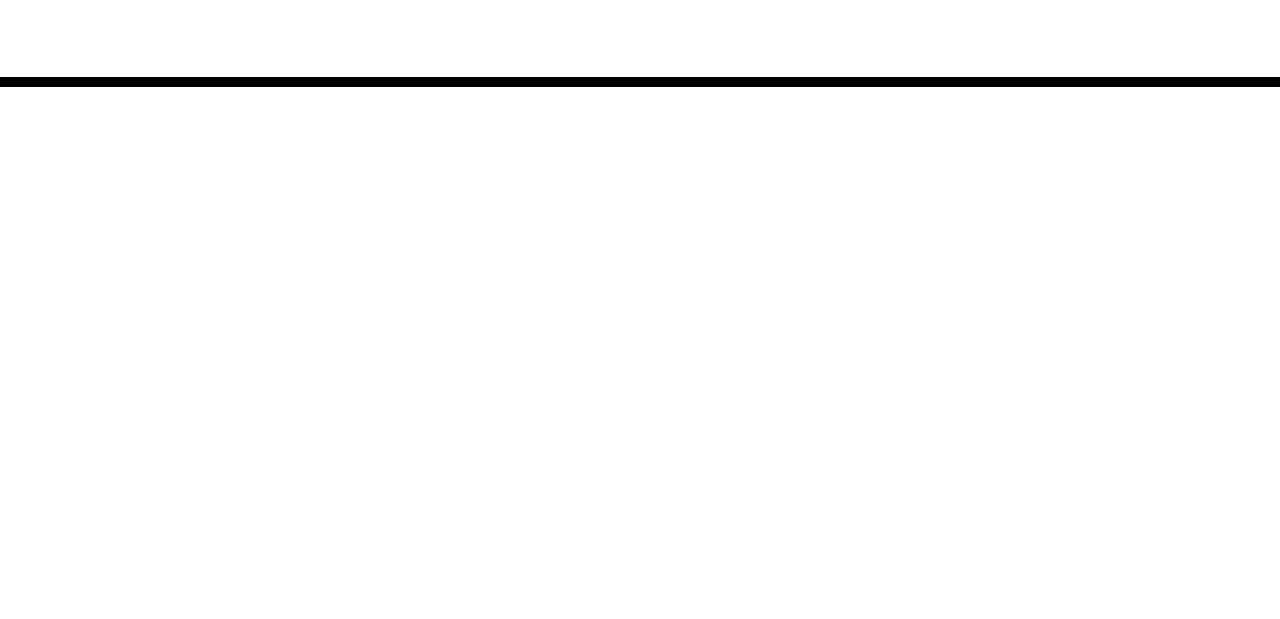
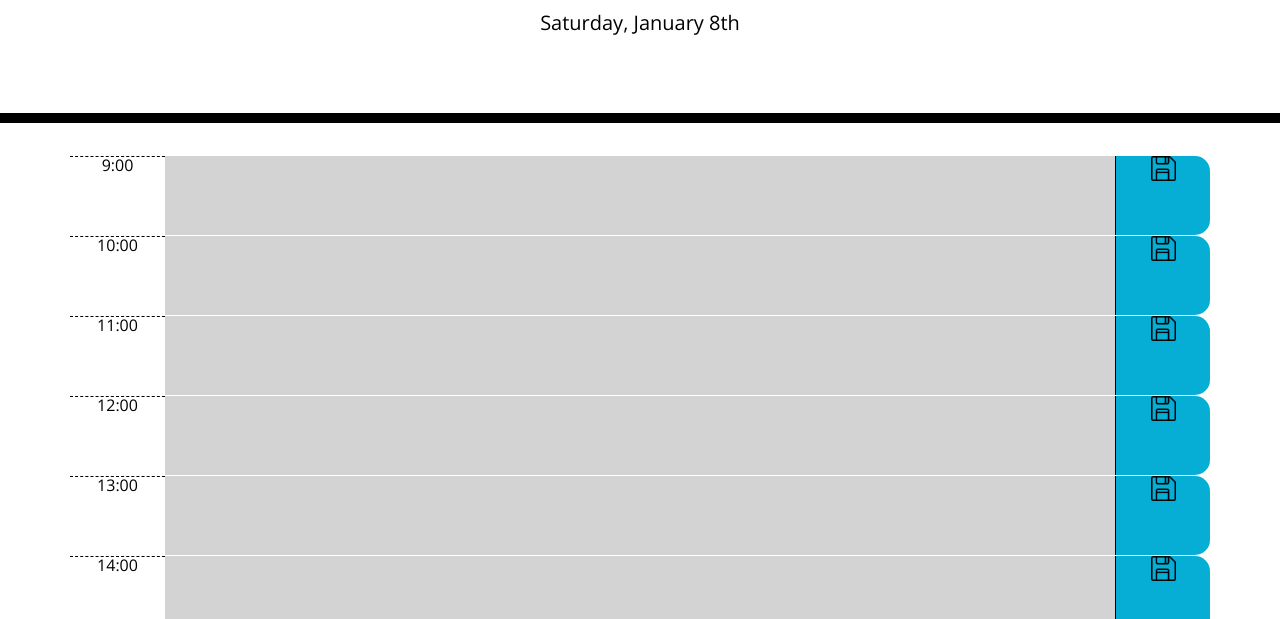
Before and after one commit to sygmo/day-planner, a plain HTML site: page index.html in a window 1280 px wide. Shown: the part 181-800 px from the top of the page. Drawn offline with nearby package versions, Linux system fonts and the light colour scheme.

Commit message:
displayed timeblocks

```diff
--- a/assets/css/style.css
+++ b/assets/css/style.css
@@ -69,3 +69,9 @@ textarea {
   font-size: 20px;
   transition: all 0.3s ease-in-out;
 }
+
+img {
+  width: 25px;
+  height: 25px;
+  object-fit: contain;
+}
--- a/assets/js/script.js
+++ b/assets/js/script.js
@@ -0,0 +1,46 @@
+var dayEl = $('#currentDay');
+var containerEl = $('.container');
+
+// display current day at top of calendar
+dayEl.text(moment().format("dddd, MMMM Do"));
+
+// show timeblocks for each hour (military time!)
+// for loop to append timeblock divs
+for (var i = 9; i <= 17; i++) {
+    // create timeblock div
+    var timeblockEl = $('<div>');
+    timeblockEl.attr('class', 'time-block row');
+
+    // show time
+    var hourEl = $('<div>');
+    hourEl.attr('class', 'hour col-1');
+    hourEl.text(i + ":00");
+    timeblockEl.append(hourEl);
+
+    // create clickable space to add events
+    // determine if past, present, or future
+    var eventEl = $('<div>');
+    // get current time
+    var currentHour = moment().hour();
+    if (i < currentHour) {
+        eventEl.attr('class', 'past col-10');
+    } else if (i > currentHour) {
+        eventEl.attr('class', 'future col-10');
+    } else {
+        eventEl.attr('class', 'present col-10');
+    }
+    timeblockEl.append(eventEl);
+
+    // add save button
+    // TODO: make button clickable
+    var saveBtnEl = $('<div>');
+    saveBtnEl.attr('class', 'saveBtn col-1');
+    saveBtnEl.html('<img src="assets/images/floppy-disk.png" alt="save button">');
+    timeblockEl.append(saveBtnEl);
+
+    containerEl.append(timeblockEl);
+}
+
+// click timeblock to enter an event
+
+// click save button to save to local storage
--- a/index.html
+++ b/index.html
@@ -32,6 +32,8 @@
       <!-- Timeblocks go here -->
     </div>
 
+    <div>Icons made by <a href="https://www.freepik.com" title="Freepik">Freepik</a> from <a href="https://www.flaticon.com/" title="Flaticon">www.flaticon.com</a></div>
+
     <script src="https://cdnjs.cloudflare.com/ajax/libs/jquery/3.2.1/jquery.min.js"></script>
     <script src="https://cdnjs.cloudflare.com/ajax/libs/moment.js/2.24.0/moment.min.js"></script>
     <script src="assets/js/script.js"></script>
```
Also changed, not shown: assets/images/floppy-disk.png (added), 1 other file.
